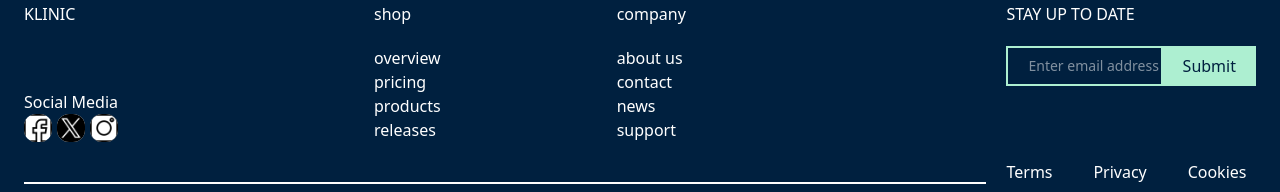
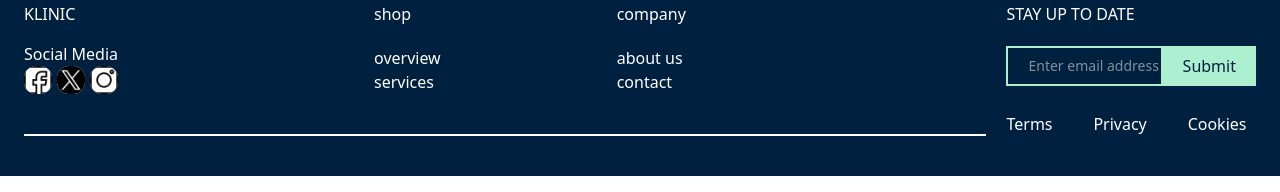
Before and after one commit to Femosky/clinic-booking-system, a React (Vite) app: page / in a window 1280 px wide. Shown: the part 994-1186 px from the top of the page. Built offline with nearby package versions, Linux system fonts and the light colour scheme; no server answers.

Commit message:
Footer list links updated

```diff
--- a/src/layouts/Footer.jsx
+++ b/src/layouts/Footer.jsx
@@ -1,10 +1,18 @@
-import { APP_NAME, BUTTON_BORDER_THICKNESS, PAGE_MAX_WIDTH } from '../global/global_variables';
+import {
+    aboutPath,
+    APP_NAME,
+    BUTTON_BORDER_THICKNESS,
+    contactPath,
+    PAGE_MAX_WIDTH,
+    servicesPath,
+} from '../global/global_variables';
 import facebook_icon from '../assets/facebook-2.png';
 import x_icon from '../assets/twitter-2.png';
 import instagram_icon from '../assets/instagram-2.png';
 import { Button } from '../components/Button';
 import PropTypes from 'prop-types';
 import { twMerge } from 'tailwind-merge';
+import { Link } from 'react-router-dom';
 
 export function Footer({ className, ...props }) {
     const footer_list = [
@@ -12,20 +20,20 @@ export function Footer({ className, ...props }) {
             id: 1,
             title: 'shop',
             list_items: [
-                ['overview', ''],
-                ['pricing', ''],
-                ['products', ''],
-                ['releases', ''],
+                ['overview', aboutPath],
+                // ['pricing', ''],
+                ['services', servicesPath],
+                // ['releases', ''],
             ],
         },
         {
             id: 2,
             title: 'company',
             list_items: [
-                ['about us', ''],
-                ['contact', ''],
-                ['news', ''],
-                ['support', ''],
+                ['about us', aboutPath],
+                ['contact', contactPath],
+                // ['news', ''],
+                // ['support', ''],
             ],
         },
     ];
@@ -88,7 +96,11 @@ function FooterList({ footer_item }) {
             <h4>{footer_item.title}</h4>
             <ul>
                 {footer_item.list_items.map((item) => {
-                    return <li key={item[0]}>{item[0]}</li>;
+                    return (
+                        <Link key={item[0]} to={item[1]}>
+                            <li>{item[0]}</li>
+                        </Link>
+                    );
                 })}
             </ul>
         </div>
```
Also changed, not shown: src/pages/ServicesPage.jsx (+0 -7 lines).
